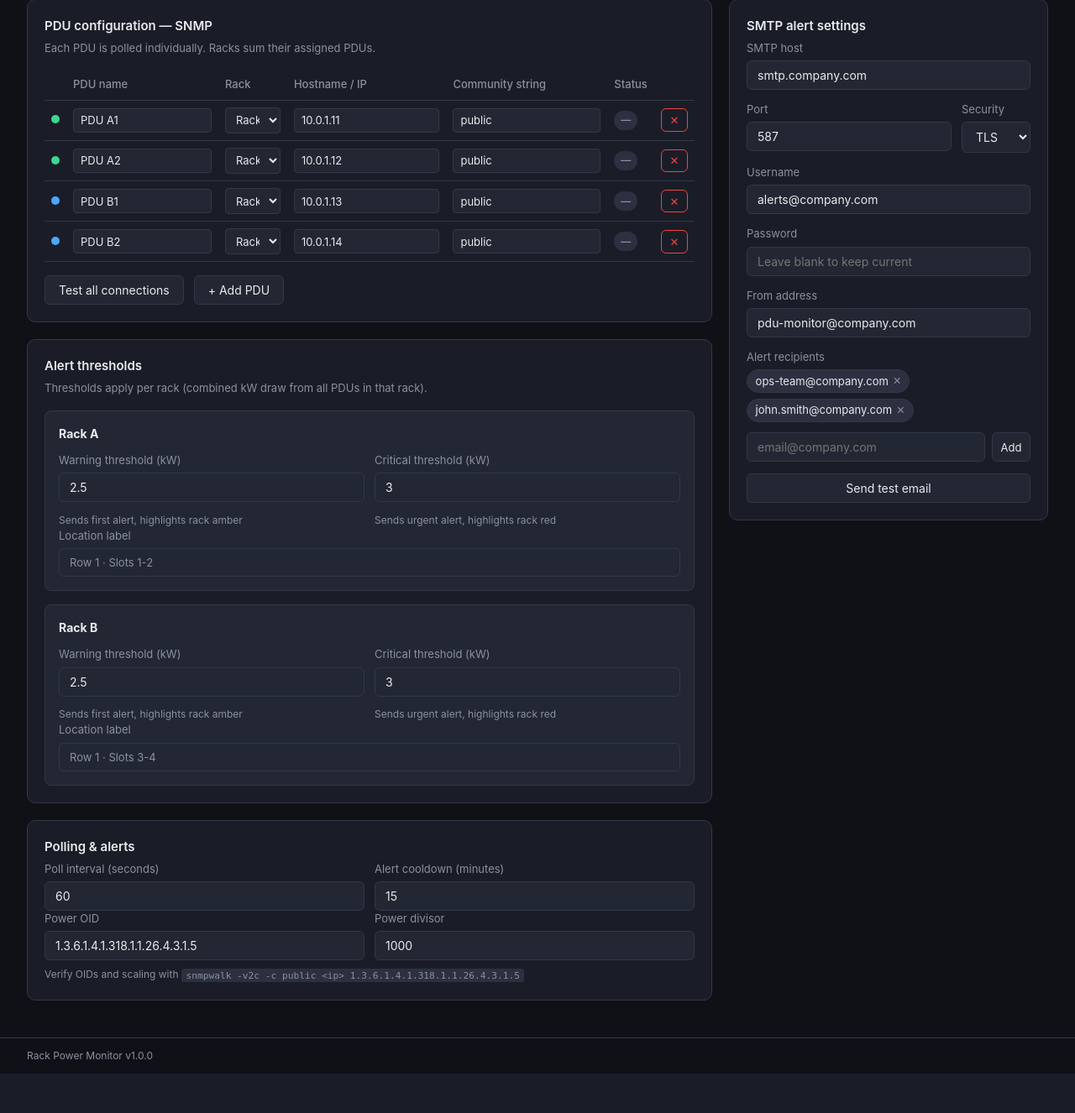
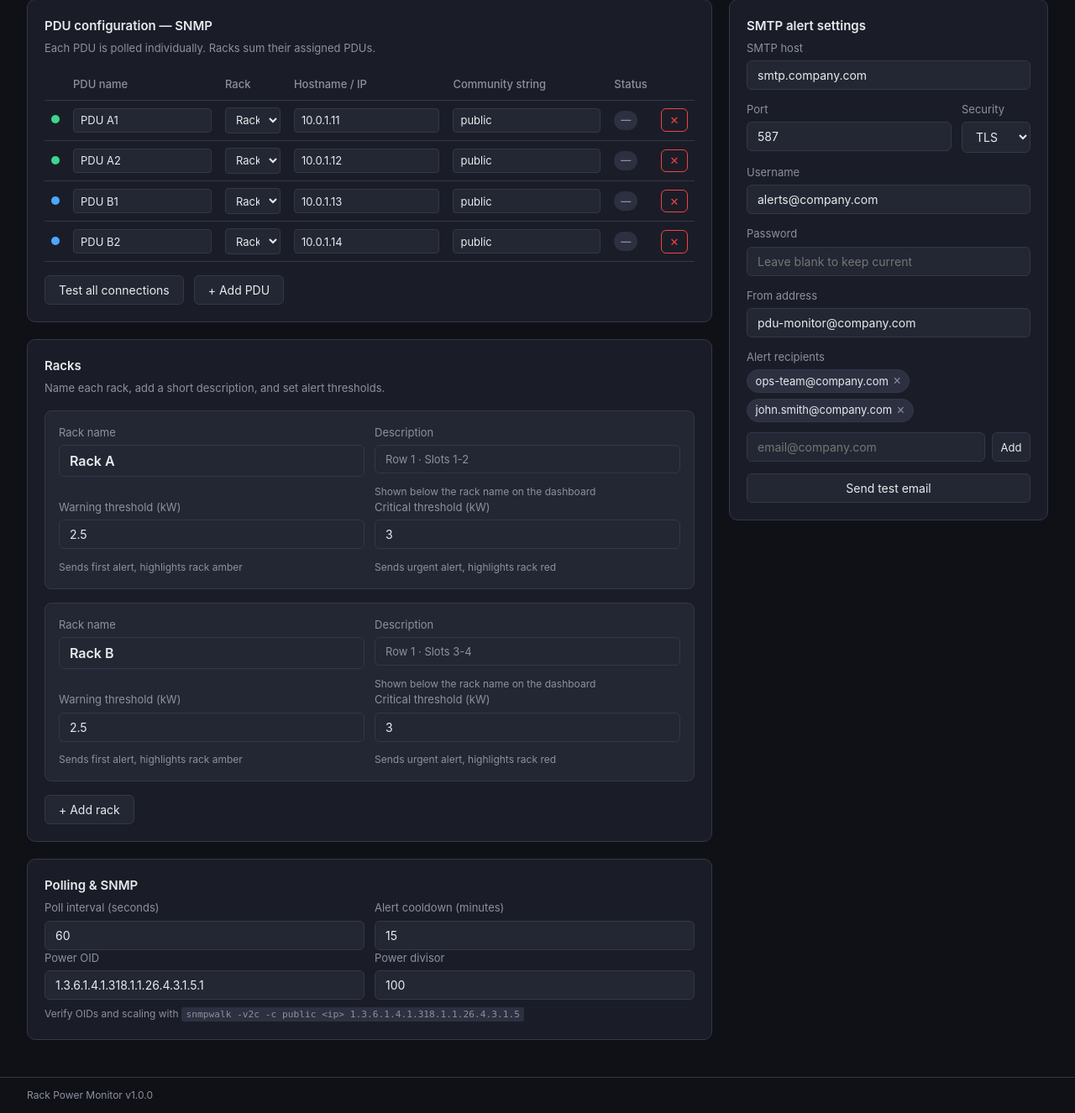
Before and after one commit to DaHyper/PDU-Power-Monitor, a FastAPI app: page /config in a window 1280 px wide. Shown: the part 105-1431 px from the top of the page at 84% size. Before the commit the page ends 1384 px from the top, so only its background shows below. Run offline with FastAPI, Linux system fonts and the light colour scheme.

Commit message:
Update configuration and refactor rack attributes in Rack Power Monitor
- Changed `location` attribute to `description` in configuration files and related classes for clarity.
- Updated SNMP OIDs and power divisor values in `config.example.yaml` and `config.py`.
- Adjusted README to reflect the change from `location` to `description` for racks.
- Modified frontend components to use `description` instead of `location` for better user experience.
- Enhanced asynchronous handling in PDU connection tests for improved performance.

```diff
--- a/rack_power_monitor/config.py
+++ b/rack_power_monitor/config.py
@@ -18,7 +18,7 @@ class PduConfig:
 @dataclass
 class RackConfig:
     name: str
-    location: str
+    description: str
     warning_kw: float
     critical_kw: float
     pdus: list[PduConfig] = field(default_factory=list)
@@ -29,9 +29,9 @@ class SnmpConfig:
     version: str = "2c"
     timeout_seconds: int = 5
     retries: int = 2
-    power_oid: str = "1.3.6.1.4.1.318.1.1.26.4.3.1.5"
-    power_divisor: float = 10000.0
-    energy_oid: str = "1.3.6.1.4.1.318.1.1.26.4.3.1.9"
+    power_oid: str = "1.3.6.1.4.1.318.1.1.26.4.3.1.5.1"
+    power_divisor: float = 100.0
+    energy_oid: str = "1.3.6.1.4.1.318.1.1.26.4.3.1.9.1"
     energy_divisor: float = 10.0
 
 
@@ -74,7 +74,7 @@ def _parse_pdu(data: dict[str, Any]) -> PduConfig:
 def _parse_rack(data: dict[str, Any]) -> RackConfig:
     return RackConfig(
         name=data["name"],
-        location=data.get("location", ""),
+        description=data.get("description", data.get("location", "")),
         warning_kw=float(data.get("warning_kw", 2.5)),
         critical_kw=float(data.get("critical_kw", 3.0)),
         pdus=[_parse_pdu(p) for p in data.get("pdus", [])],
@@ -87,9 +87,9 @@ def _parse_snmp(data: dict[str, Any] | None) -> SnmpConfig:
         version=data.get("version", "2c"),
         timeout_seconds=int(data.get("timeout_seconds", 5)),
         retries=int(data.get("retries", 2)),
-        power_oid=data.get("power_oid", "1.3.6.1.4.1.318.1.1.26.4.3.1.5"),
-        power_divisor=float(data.get("power_divisor", 10000)),
-        energy_oid=data.get("energy_oid", "1.3.6.1.4.1.318.1.1.26.4.3.1.9"),
+        power_oid=data.get("power_oid", "1.3.6.1.4.1.318.1.1.26.4.3.1.5.1"),
+        power_divisor=float(data.get("power_divisor", 100)),
+        energy_oid=data.get("energy_oid", "1.3.6.1.4.1.318.1.1.26.4.3.1.9.1"),
         energy_divisor=float(data.get("energy_divisor", 10)),
     )
 
@@ -153,7 +153,7 @@ def config_to_dict(config: AppConfig) -> dict[str, Any]:
         "racks": [
             {
                 "name": rack.name,
-                "location": rack.location,
+                "description": rack.description,
                 "warning_kw": rack.warning_kw,
                 "critical_kw": rack.critical_kw,
                 "pdus": [
--- a/rack_power_monitor/main.py
+++ b/rack_power_monitor/main.py
@@ -1,5 +1,6 @@
 from __future__ import annotations
 
+import asyncio
 import os
 import sys
 from pathlib import Path
@@ -120,7 +121,7 @@ async def api_save_config(body: ConfigUpdate) -> JSONResponse:
 @app.post("/api/test/pdu")
 async def api_test_pdu(body: PduTestRequest) -> JSONResponse:
     config = poller.config
-    result = test_pdu_connection(body.host, body.community, config.snmp)
+    result = await test_pdu_connection(body.host, body.community, config.snmp)
     if result.success and result.value is not None:
         power_kw = result.value / config.snmp.power_divisor
         return JSONResponse(
@@ -136,21 +137,27 @@ async def api_test_pdu(body: PduTestRequest) -> JSONResponse:
 @app.post("/api/test/pdu/all")
 async def api_test_all_pdus() -> JSONResponse:
     config = poller.config
-    results = []
+    tasks = []
+    meta = []
     for rack in config.racks:
         for pdu in rack.pdus:
-            result = test_pdu_connection(pdu.host, pdu.community, config.snmp)
-            entry = {
-                "rack": rack.name,
-                "name": pdu.name,
-                "host": pdu.host,
-                "ok": result.success,
-                "error": result.error,
-            }
-            if result.success and result.value is not None:
-                entry["raw_value"] = result.value
-                entry["power_kw"] = round(result.value / config.snmp.power_divisor, 3)
-            results.append(entry)
+            tasks.append(test_pdu_connection(pdu.host, pdu.community, config.snmp))
+            meta.append((rack.name, pdu))
+    snmp_results = await asyncio.gather(*tasks)
+
+    results = []
+    for (rack_name, pdu), result in zip(meta, snmp_results, strict=True):
+        entry = {
+            "rack": rack_name,
+            "name": pdu.name,
+            "host": pdu.host,
+            "ok": result.success,
+            "error": result.error,
+        }
+        if result.success and result.value is not None:
+            entry["raw_value"] = result.value
+            entry["power_kw"] = round(result.value / config.snmp.power_divisor, 3)
+        results.append(entry)
     return JSONResponse({"results": results})
 
 
--- a/rack_power_monitor/models.py
+++ b/rack_power_monitor/models.py
@@ -44,7 +44,7 @@ class PduReading:
 @dataclass
 class RackReading:
     name: str
-    location: str
+    description: str
     power_kw: float | None
     warning_kw: float
     critical_kw: float
@@ -56,7 +56,7 @@ class RackReading:
     def to_dict(self) -> dict[str, Any]:
         return {
             "name": self.name,
-            "location": self.location,
+            "description": self.description,
             "power_kw": self.power_kw,
             "warning_kw": self.warning_kw,
             "critical_kw": self.critical_kw,
--- a/rack_power_monitor/poller.py
+++ b/rack_power_monitor/poller.py
@@ -159,7 +159,7 @@ class Poller:
         self._state.racks = [
             RackReading(
                 name=rack.name,
-                location=rack.location,
+                description=rack.description,
                 power_kw=None,
                 warning_kw=rack.warning_kw,
                 critical_kw=rack.critical_kw,
@@ -285,7 +285,7 @@ class Poller:
         if not reachable:
             return RackReading(
                 name=rack.name,
-                location=rack.location,
+                description=rack.description,
                 power_kw=None,
                 warning_kw=rack.warning_kw,
                 critical_kw=rack.critical_kw,
@@ -311,7 +311,7 @@ class Poller:
 
         return RackReading(
             name=rack.name,
-            location=rack.location,
+            description=rack.description,
             power_kw=round(total_kw, 2),
             warning_kw=rack.warning_kw,
             critical_kw=rack.critical_kw,
--- a/rack_power_monitor/snmp_client.py
+++ b/rack_power_monitor/snmp_client.py
@@ -72,5 +72,5 @@ async def poll_pdu_power_energy(
     return await asyncio.gather(power_task, energy_task)
 
 
-def test_pdu_connection(host: str, community: str, snmp: SnmpConfig) -> SnmpResult:
-    return asyncio.run(snmp_get(host, community, snmp.power_oid, snmp))
+async def test_pdu_connection(host: str, community: str, snmp: SnmpConfig) -> SnmpResult:
+    return await snmp_get(host, community, snmp.power_oid, snmp)
--- a/static/css/style.css
+++ b/static/css/style.css
@@ -196,7 +196,7 @@ body {
 }
 
 .rack-name { font-size: 1rem; font-weight: 600; }
-.rack-location { font-size: 0.8125rem; color: var(--text-muted); }
+.rack-description { font-size: 0.8125rem; color: var(--text-muted); }
 
 .status-badge {
   font-size: 0.75rem;
--- a/static/js/config.js
+++ b/static/js/config.js
@@ -21,7 +21,7 @@ function buildPduRows() {
         rackIdx,
         pduIdx,
         rackName: rack.name,
-        rackLocation: rack.location,
+        rackDescription: rack.description ?? rack.location ?? "",
         warningKw: rack.warning_kw,
         criticalKw: rack.critical_kw,
         ...pdu,
@@ -77,7 +77,17 @@ function renderThresholds() {
     .map(
       (rack, i) => `
       <div class="threshold-rack" data-rack="${i}">
-        <h3>${esc(rack.name)}</h3>
+        <div class="form-row">
+          <label>
+            Rack name
+            <input type="text" class="rack-name" value="${esc(rack.name)}" placeholder="Rack A">
+          </label>
+          <label>
+            Description
+            <input type="text" class="rack-description" value="${esc(rack.description ?? rack.location ?? "")}" placeholder="Row 1 · Slots 1-2">
+            <span class="hint">Shown below the rack name on the dashboard</span>
+          </label>
+        </div>
         <div class="form-row">
           <label>
             Warning threshold (kW)
@@ -90,10 +100,6 @@ function renderThresholds() {
             <span class="hint">Sends urgent alert, highlights rack red</span>
           </label>
         </div>
-        <label>
-          Location label
-          <input type="text" class="rack-location" value="${esc(rack.location || "")}">
-        </label>
       </div>`
     )
     .join("");
@@ -140,7 +146,7 @@ function render() {
 function syncRowsToConfig() {
   const racks = (config.racks || []).map((r) => ({
     name: r.name,
-    location: r.location,
+    description: r.description ?? r.location ?? "",
     warning_kw: r.warning_kw,
     critical_kw: r.critical_kw,
     pdus: [],
@@ -194,9 +200,10 @@ function syncRowsFromTable() {
 function syncThresholdsFromForm() {
   document.querySelectorAll(".threshold-rack").forEach((el) => {
     const idx = parseInt(el.dataset.rack, 10);
+    config.racks[idx].name = el.querySelector(".rack-name").value.trim() || `Rack ${idx + 1}`;
+    config.racks[idx].description = el.querySelector(".rack-description").value;
     config.racks[idx].warning_kw = parseFloat(el.querySelector(".rack-warning").value);
     config.racks[idx].critical_kw = parseFloat(el.querySelector(".rack-critical").value);
-    config.racks[idx].location = el.querySelector(".rack-location").value;
   });
 }
 
@@ -254,12 +261,29 @@ document.getElementById("test-all-btn").addEventListener("click", async () => {
   btn.disabled = false;
 });
 
+document.getElementById("add-rack-btn").addEventListener("click", () => {
+  syncRowsFromTable();
+  syncThresholdsFromForm();
+  const letter = String.fromCharCode(65 + config.racks.length);
+  config.racks.push({
+    name: `Rack ${letter}`,
+    description: "",
+    warning_kw: 2.5,
+    critical_kw: 3.0,
+    pdus: [],
+  });
+  buildPduRows();
+  renderPduTable();
+  renderThresholds();
+});
+
 document.getElementById("add-pdu-btn").addEventListener("click", () => {
   syncRowsFromTable();
+  syncThresholdsFromForm();
   if (!config.racks.length) {
     config.racks.push({
       name: "Rack A",
-      location: "",
+      description: "",
       warning_kw: 2.5,
       critical_kw: 3.0,
       pdus: [],
--- a/static/js/dashboard.js
+++ b/static/js/dashboard.js
@@ -45,7 +45,7 @@ function renderRackCard(rack) {
       <div class="rack-header">
         <div>
           <div class="rack-name">${rack.name}</div>
-          <div class="rack-location">${rack.location || ""}</div>
+          <div class="rack-description">${rack.description || rack.location || ""}</div>
         </div>
         <span class="status-badge ${status}">${STATUS_LABELS[status] || status}</span>
       </div>
--- a/templates/config.html
+++ b/templates/config.html
@@ -58,13 +58,16 @@
           </section>
 
           <section class="panel">
-            <h2>Alert thresholds</h2>
-            <p class="panel-desc">Thresholds apply per rack (combined kW draw from all PDUs in that rack).</p>
+            <h2>Racks</h2>
+            <p class="panel-desc">Name each rack, add a short description, and set alert thresholds.</p>
             <div class="threshold-grid" id="threshold-grid"></div>
+            <div class="panel-actions">
+              <button class="btn btn-secondary" id="add-rack-btn" type="button">+ Add rack</button>
+            </div>
           </section>
 
           <section class="panel">
-            <h2>Polling &amp; alerts</h2>
+            <h2>Polling &amp; SNMP</h2>
             <div class="form-row">
               <label>
                 Poll interval (seconds)
```
Also changed, not shown: config.example.yaml (+6 -7 lines), README.md.
